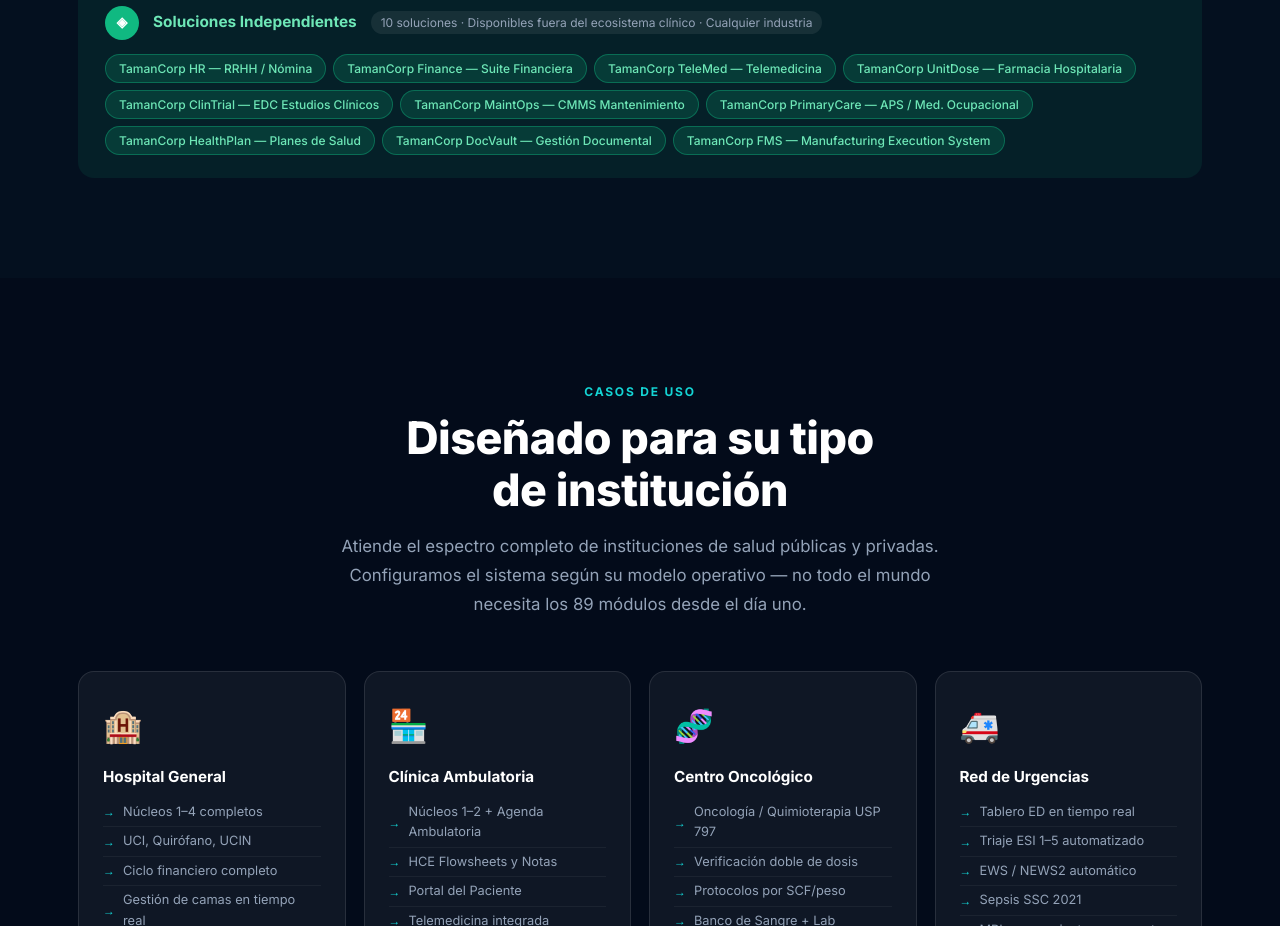
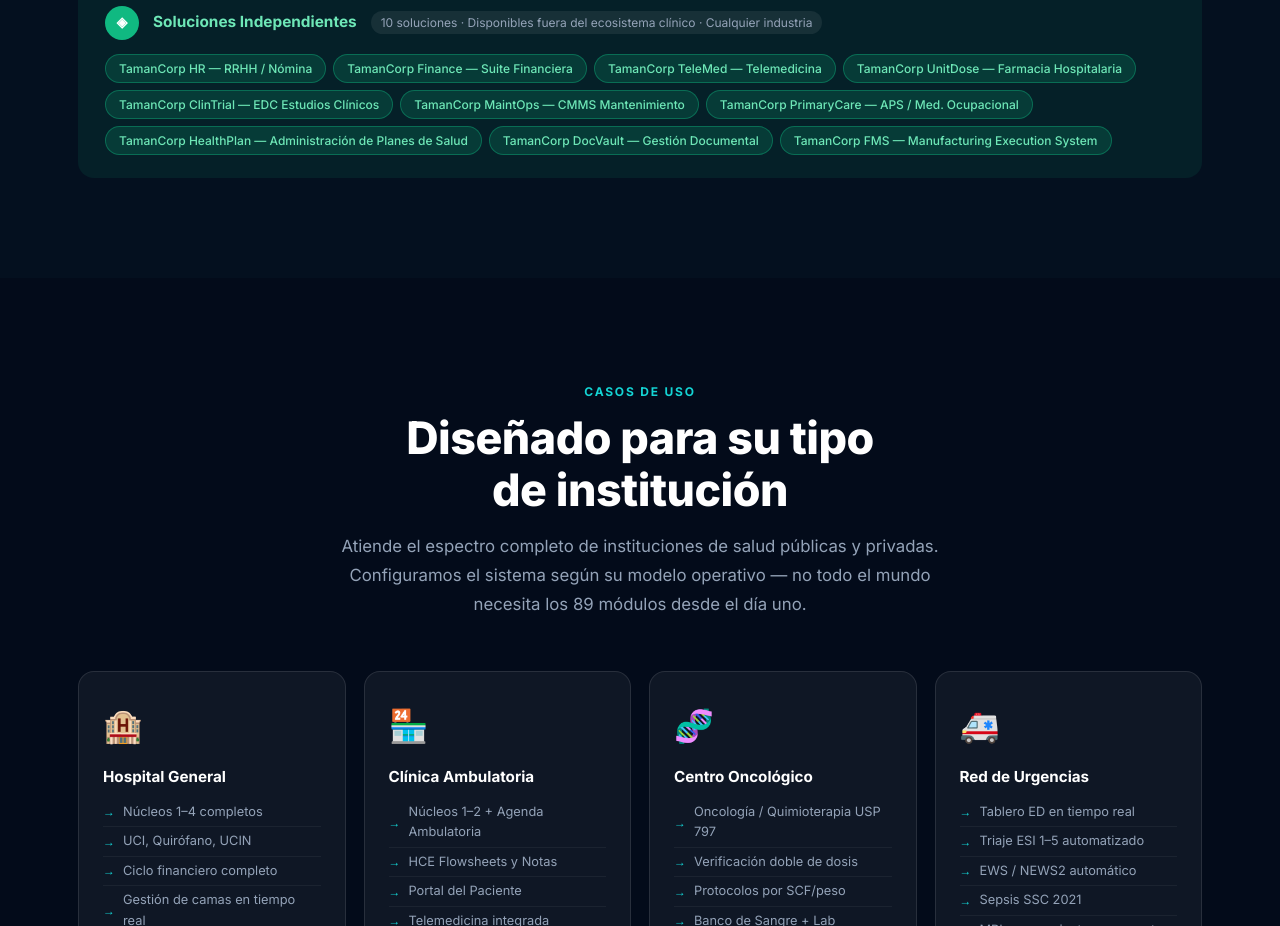
Before and after one commit to tamancorp/Clinical, a website: page index.html in a window 1280 px wide. Shown: the part 3760-4686 px from the top of the page. Drawn offline with Linux system fonts and the light colour scheme.

Commit message:
fix(site): corregir etiqueta TamanCorp HealthPlan en núcleo 6
Co-Authored-By: Claude Sonnet 4.6 <noreply@anthropic.com>

```diff
--- a/index.html
+++ b/index.html
@@ -1022,7 +1022,7 @@
           <span class="tag p6">TamanCorp ClinTrial — EDC Estudios Clínicos</span>
           <span class="tag p6">TamanCorp MaintOps — CMMS Mantenimiento</span>
           <span class="tag p6">TamanCorp PrimaryCare — APS / Med. Ocupacional</span>
-          <span class="tag p6">TamanCorp HealthPlan — Planes de Salud</span>
+          <span class="tag p6">TamanCorp HealthPlan — Administración de Planes de Salud</span>
           <span class="tag p6">TamanCorp DocVault — Gestión Documental</span>
           <span class="tag p6">TamanCorp FMS — Manufacturing Execution System</span>
         </div>
```
